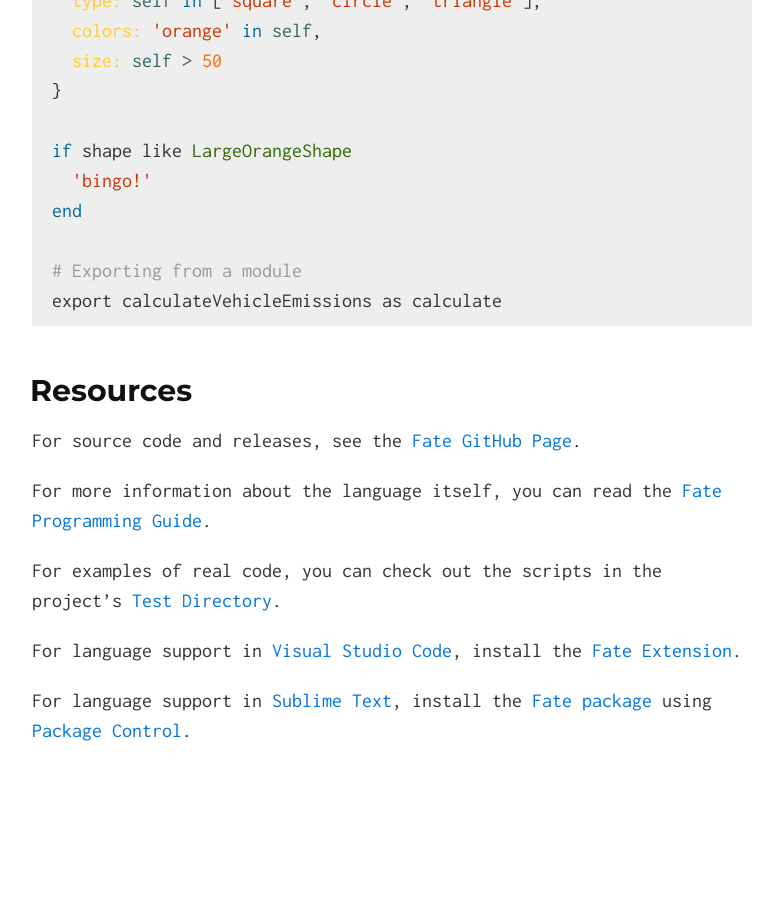
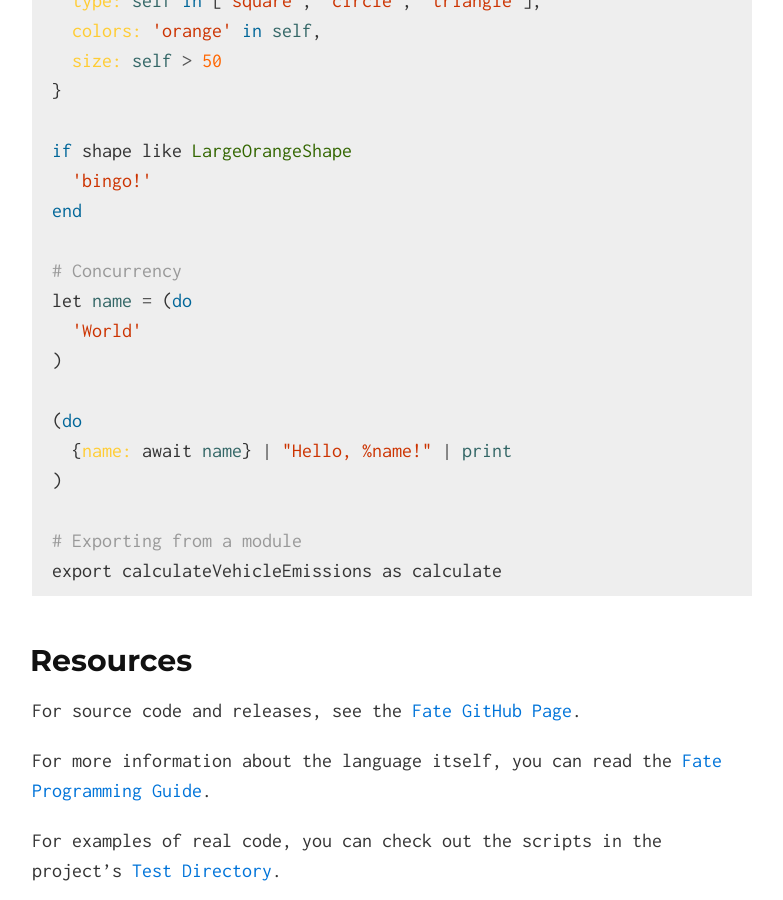
Before and after one commit to kode4food/fate-lang, a Jekyll site: the page built from index.md, in a window 1280 px wide and 900 px high, scrolled down 4024 px. Shown: the whole window, without its empty margins (248-1031 px from the left). Built offline with Jekyll 4.4.1, drawn with Linux system fonts in a browser that asks for light colours; before the commit the page ends 4870 px from its top, so only the background shows below that.

Commit message:
concurrency example

````diff
--- a/index.md
+++ b/index.md
@@ -131,6 +131,15 @@ if shape like LargeOrangeShape
   'bingo!'
 end
 
+# Concurrency
+let name = (do
+  'World'
+)
+
+(do
+  {name: await name} | "Hello, %name!" | print
+)
+
 # Exporting from a module
 export calculateVehicleEmissions as calculate
 ```
````
